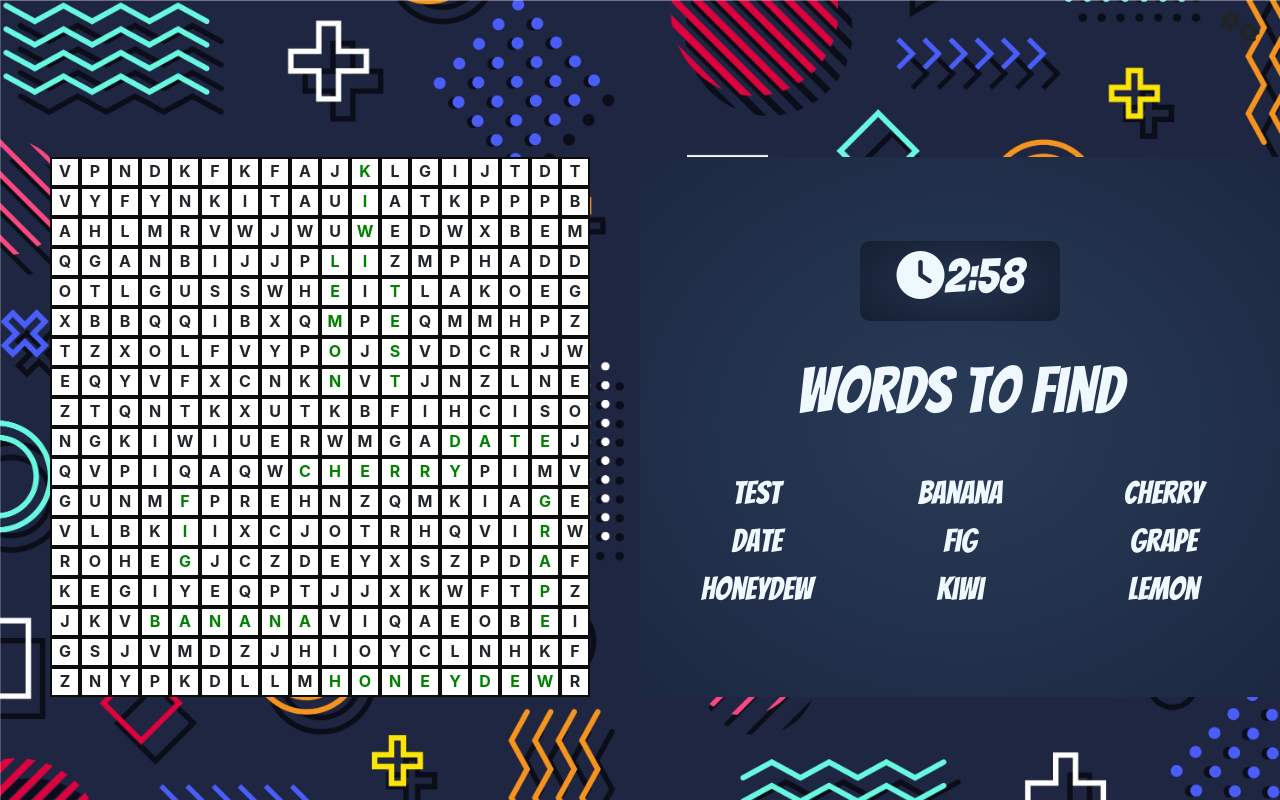
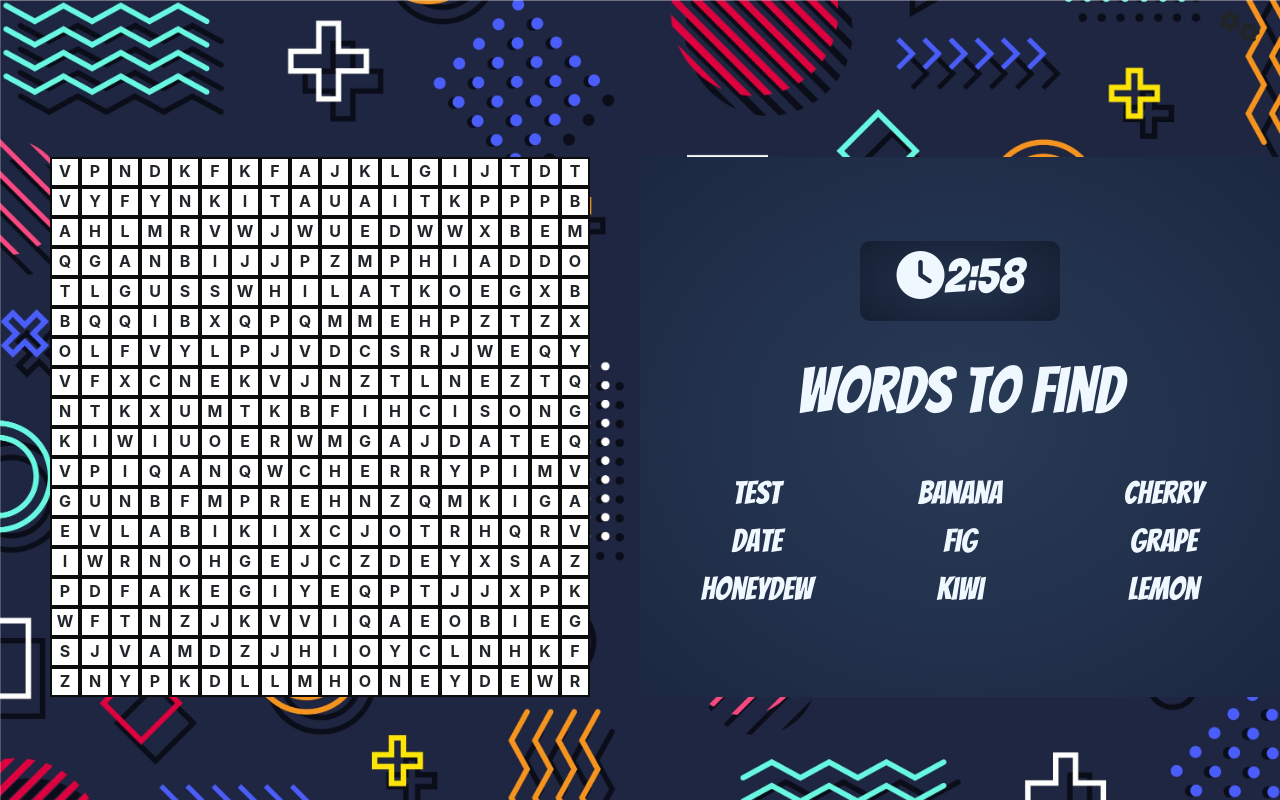
Before and after one commit to KyahWel/Word_Find_Game, a Nuxt app: page / in a window 1280 px wide. Both pictures are taken after a click on the button "Play". Built offline with nearby package versions, Linux system fonts and the light colour scheme; a web font is replaced by a local one.

Commit message:
modified design

```diff
--- a/components/MainGame.vue
+++ b/components/MainGame.vue
@@ -129,7 +129,7 @@ export default {
         return status
       },
       placeCorrectWords(wordsArray) {
-        var positions = ['row', 'column']
+        var positions = ['row', 'column','diagonal']
         var nextLetter = 0
         var newStartPoint = 0
         const cells = document.querySelectorAll('#board .cell-data');
@@ -189,7 +189,7 @@ export default {
               characters.forEach(item => {
               individuals[newStartPoint + nextPosition].innerText = item
               individuals[newStartPoint + nextPosition].setAttribute('data-word', wordsArray[i])
-              individuals[newStartPoint + nextPosition].style.color = "green";
+              //individuals[newStartPoint + nextPosition].style.backgroundColor = "rgb(11, 253, 11)";
               nextPosition += nextLetter;
             });
           }
```
